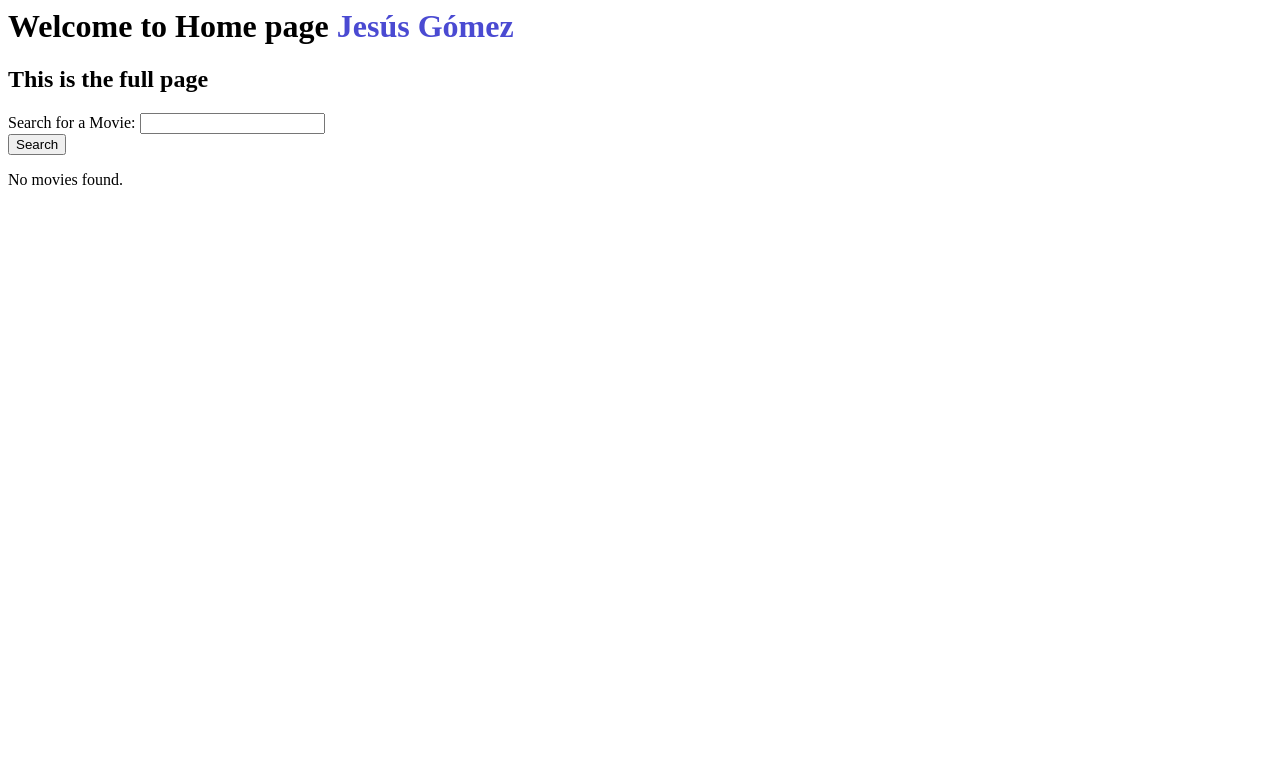
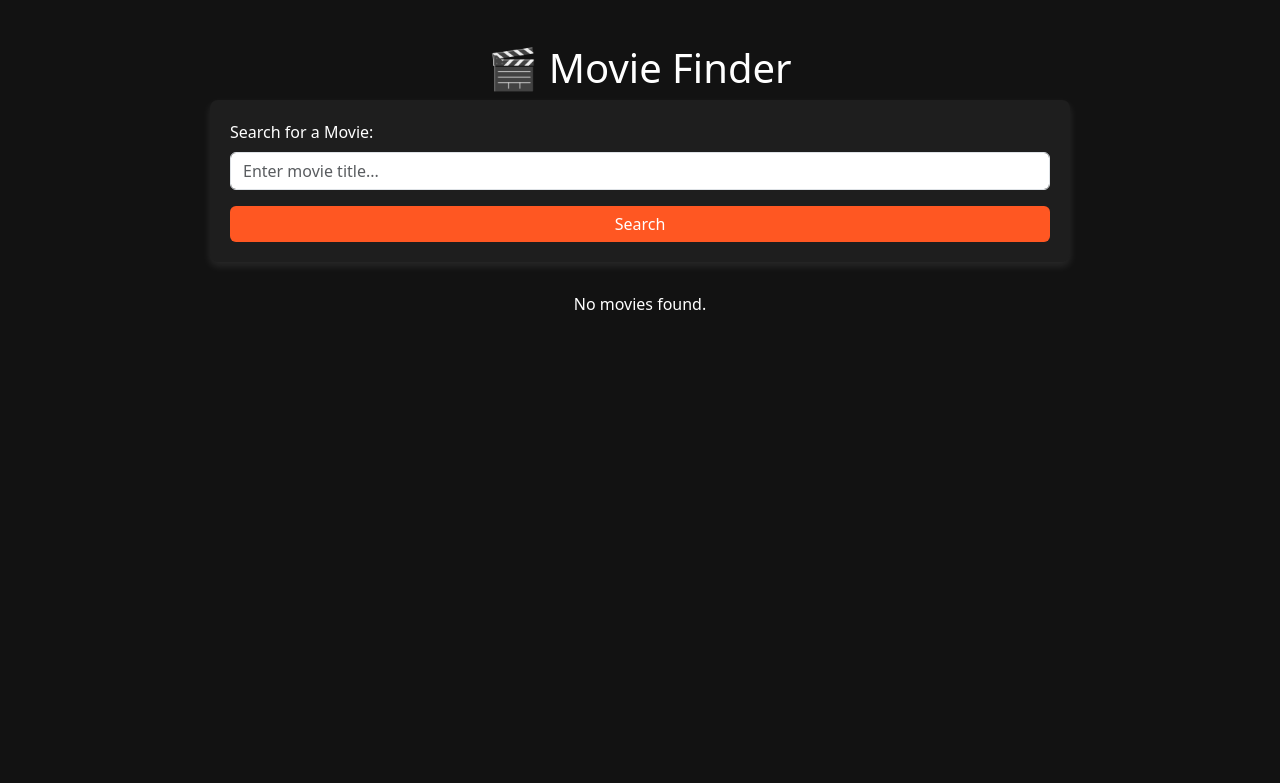
Before and after one commit to JDGOMEZ123/MOVIEREVIEWSPROJECT, a Django app: page / in a window 1280 px wide. Shown: the top 783 px of the page. Run offline with Django 5.2, Linux system fonts and the light colour scheme.

Commit message:
visualizavion de peliculas con estilo

```diff
--- a/movie/templates/home.html
+++ b/movie/templates/home.html
@@ -1,51 +1,114 @@
+<!DOCTYPE html>
+<html lang="en">
+<head>
+    <meta charset="UTF-8">
+    <meta name="viewport" content="width=device-width, initial-scale=1">
+    <title>Movie Search</title>
+
+    <!-- Bootstrap CSS -->
+    <link href="https://cdn.jsdelivr.net/npm/bootstrap@5.3.0/dist/css/bootstrap.min.css" rel="stylesheet">
+
     <style>
-    .highlight-name {
-        color: rgb(74, 74, 210);
-        font-weight: bold;
+        body {
+            background-color: #121212;
+            color: white;
         }
 
-    img {
-        max-width: 300px;
-        height: auto;
-        display: block;
-        margin-top: 10px;
+        .container {
+            max-width: 900px;
+            margin: auto;
+            padding: 20px;
+        }
+
+        .search-box {
+            background-color: #1e1e1e;
+            padding: 20px;
+            border-radius: 8px;
+            box-shadow: 0 4px 8px rgba(255, 255, 255, 0.1);
+            margin-bottom: 30px;
+        }
+
+        .movie-card {
+            background-color: #1e1e1e;
+            border-radius: 10px;
+            overflow: hidden;
+            box-shadow: 0 4px 10px rgba(255, 255, 255, 0.1);
+            transition: transform 0.3s ease;
+        }
+
+        .movie-card:hover {
+            transform: scale(1.05);
+        }
+
+        .movie-img {
+            width: 100%;
+            height: 300px;
+            object-fit: cover;
+        }
+
+        .movie-details {
+            padding: 15px;
+        }
+
+        .btn-custom {
+            background-color: #ff5722;
+            color: white;
+            border: none;
+        }
+
+        .btn-custom:hover {
+            background-color: #e64a19;
         }
     </style>
-
-<h1>Welcome to Home page <span class="highlight-name">{{ name }}</span></h1>
-<h2>This is the full page</h2>
+</head>
+<body>
 
     <div class="container">
+        <h1 class="text-center mt-4">🎬 Movie Finder</h1>
+
+        <!-- Search Form -->
+        <div class="search-box">
             <form action="" method="GET">
                 <div class="mb-3">
-            <label for="searchMovie" class="form-label">
-                Search for a Movie:
-            </label>
-            <input type="text" class="form-control" name="searchMovie" id="searchMovie"/>
+                    <label for="searchMovie" class="form-label">Search for a Movie:</label>
+                    <input type="text" class="form-control" name="searchMovie" id="searchMovie" placeholder="Enter movie title...">
                 </div>
-        <button type="submit" class="btn btn-primary">Search</button>
+                <button type="submit" class="btn btn-custom w-100">Search</button>
             </form>
+        </div>
 
         {% if searchTerm %}
-        <p>Searching for: <strong>{{ searchTerm }}</strong></p>
+            <p class="text-center">Results for: <strong>{{ searchTerm }}</strong></p>
         {% endif %}
 
+        <!-- Movie Cards -->
+        <div class="row">
             {% for movie in movies %}
-        <div class="movie-item">
-            <h2>{{ movie.title }}</h2>
-            <p>{{ movie.description }}</p>
-
+                <div class="col-md-6 col-lg-4 mb-4">
+                    <div class="movie-card">
                         {% if movie.image %}
-                <img src="{{ movie.image.url }}" alt="{{ movie.title }}">
+                            <img src="{{ movie.image.url }}" alt="{{ movie.title }}" class="movie-img">
                         {% else %}
-                <p>No image available</p>
+                            <img src="https://via.placeholder.com/300x400?text=No+Image" alt="No Image" class="movie-img">
                         {% endif %}
 
+                        <div class="movie-details">
+                            <h4>{{ movie.title }}</h4>
+                            <p>{{ movie.description|truncatechars:100 }}</p>
+
                             {% if movie.url %}
-                <p><a href="{{ movie.url }}" target="_blank">Movie Link</a></p>
+                                <a href="{{ movie.url }}" target="_blank" class="btn btn-custom w-100">Watch Now</a>
                             {% endif %}
                         </div>
+                    </div>
+                </div>
             {% empty %}
-        <p>No movies found.</p>
+                <p class="text-center">No movies found.</p>
             {% endfor %}
         </div>
+    </div>
+
+    <!-- Bootstrap JS -->
+    <script src="https://cdn.jsdelivr.net/npm/bootstrap@5.3.0/dist/js/bootstrap.bundle.min.js"></script>
+</body>
+</html>
```
Lines whose indentation alone changed are shown as unchanged.
